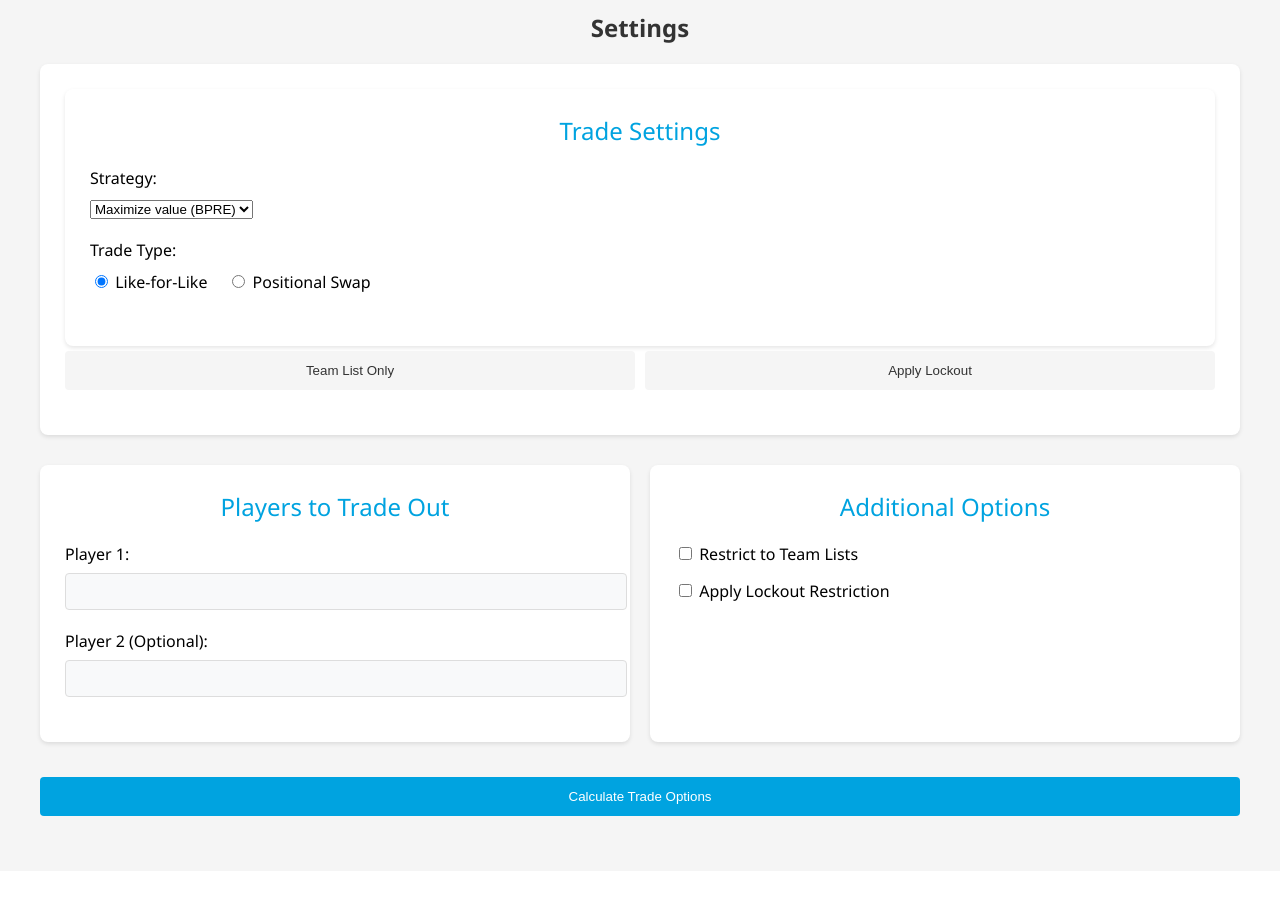
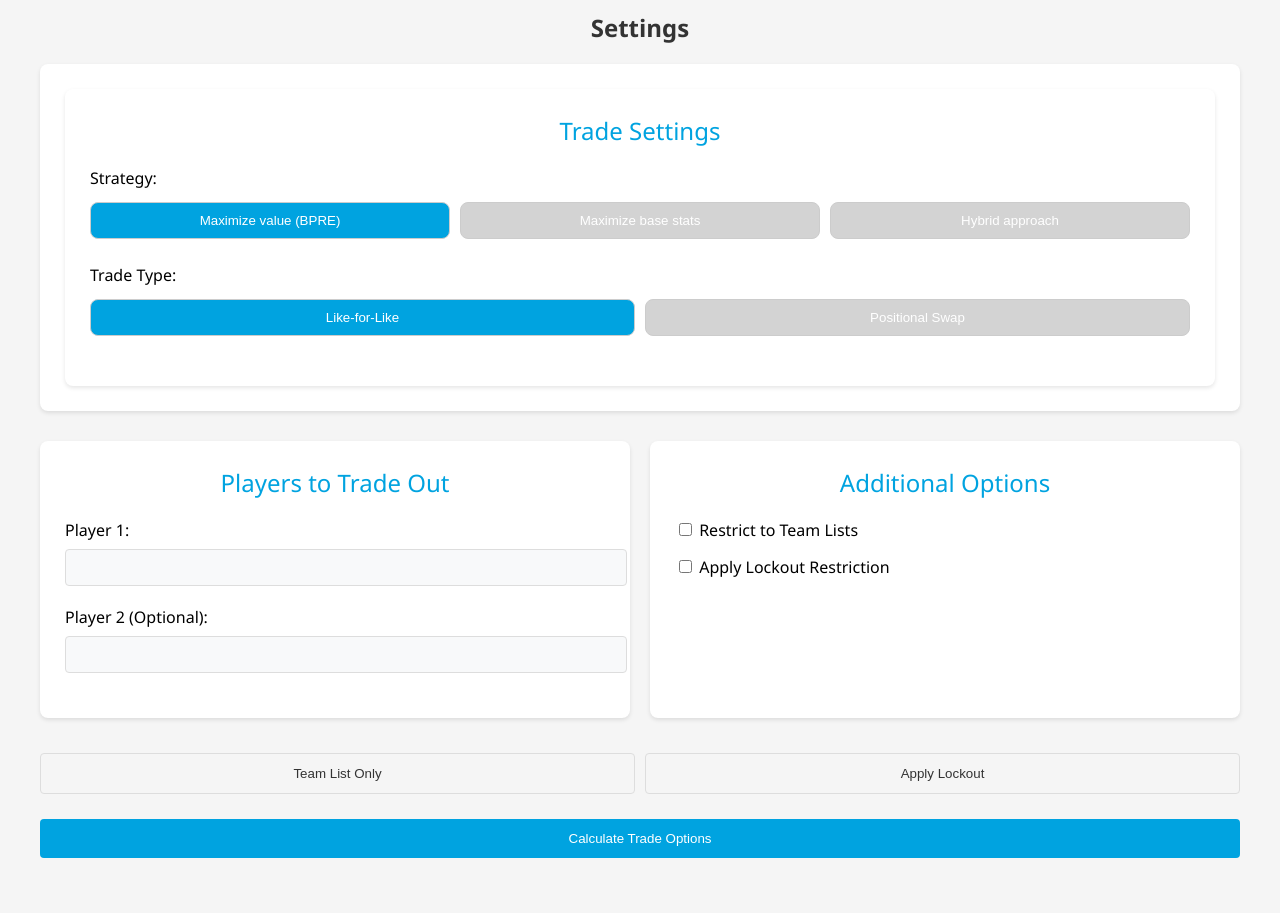
Before and after one commit to rrit5727/fantasy_calc_deployment, a Flask app: page / in a window 1280 px wide. Shown: the part 205-1118 px from the top of the page. Before the commit the page ends 1021 px from the top, so only its background shows below. Run offline with Flask 3, Linux system fonts and the light colour scheme; parts of the project's set-up code (start-up, migrations or seed data) failed here and were passed over; some libraries are stand-ins or nearby versions.

Commit message:
tentative partial fix to updating UI While maintaining trade calculator correct results

```diff
--- a/templates/index.html
+++ b/templates/index.html
@@ -71,6 +71,7 @@
             width: 100%;
             text-align: center;
             margin: 5px 0;
+            transition: background-color 0.3s ease;
         }
 
         button:hover, .button-like:hover {
@@ -80,6 +81,11 @@
         .button-inactive {
             background-color: #f5f5f5;
             color: #333;
+            border: 1px solid #ddd;
+        }
+
+        .button-inactive:hover {
+            background-color: #e8e8e8;
         }
 
         /* Player input sections */
@@ -213,6 +219,19 @@
         .button-row-2 {
             grid-template-columns: repeat(2, 1fr);
         }
+
+        /* For the button styling */
+        .strategy-btn, .trade-type-btn {
+            border-radius: 8px;
+            padding: 10px 15px;
+            background-color: #d3d3d3; /* light grey for unselected */
+            border: 1px solid #ccc;
+        }
+
+        .strategy-btn.selected, .trade-type-btn.selected {
+            background-color: #00A3E0; /* blue for selected */
+            color: white;
+        }
     </style>
     <!-- Hotjar Tracking Code -->
     <script>
@@ -240,33 +259,41 @@
             <div class="settings-panel">
                 <div class="panel">
                     <div class="panel-title">Trade Settings</div>
-                    <div class="form-group">
-                        <label for="strategy">Strategy:</label>
-                        <select id="strategy" name="strategy">
-                            <option value="1">Maximize value (BPRE)</option>
-                            <option value="2">Maximize base stats</option>
-                            <option value="3">Hybrid approach</option>
-                        </select>
+
+                    <!-- Strategy selection using buttons -->
+                    <div class="form-group strategy-group">
+                        <label>Strategy:</label>
+                        <div class="button-row button-row-3">
+                            <button type="button" class="button-like strategy-btn selected" data-strategy="1">Maximize value (BPRE)</button>
+                            <button type="button" class="button-like strategy-btn" data-strategy="2">Maximize base stats</button>
+                            <button type="button" class="button-like strategy-btn" data-strategy="3">Hybrid approach</button>
+                        </div>
+                        <!-- Hidden input to store selected strategy -->
+                        <input type="hidden" id="strategy" name="strategy" value="1">
                     </div>
-                    <div class="form-group">
+
+                    <!-- Trade type selection using buttons -->
+                    <div class="form-group trade-type-group">
                         <label>Trade Type:</label>
-                        <div class="radio-group">
-                            <label>
-                                <input type="radio" id="likeForLike" name="tradeType" value="likeForLike" checked>
-                                Like-for-Like
-                            </label>
-                            <label>
-                                <input type="radio" id="positionalSwap" name="tradeType" value="positionalSwap">
-                                Positional Swap
-                            </label>
+                        <div class="button-row button-row-2">
+                            <button type="button" class="button-like trade-type-btn selected" data-type="likeForLike">Like-for-Like</button>
+                            <button type="button" class="button-like trade-type-btn" data-type="positionalSwap">Positional Swap</button>
+                        </div>
+                        <!-- Hidden input to store selected trade type -->
+                        <input type="hidden" id="tradeType" name="tradeType" value="likeForLike">
+                        <!-- Dropdown for positional swap (initially hidden) -->
+                        <div id="positionSelection" style="display:none;">
+                            <label for="positions">Select Positions for Swap:</label>
+                            <select id="positions" name="positions" multiple>
+                                <option value="HOK">HOK</option>
+                                <option value="HLF">HLF</option>
+                                <option value="CTR">CTR</option>
+                                <option value="WFB">WFB</option>
+                                <option value="EDG">EDG</option>
+                                <option value="MID">MID</option>
+                            </select>
                         </div>
                     </div>
-                </div>
-
-                <!-- You can keep the additional options (if desired) below -->
-                <div class="button-row button-row-2">
-                    <button type="button" class="button-like button-inactive" id="teamListOnly">Team List Only</button>
-                    <button type="button" class="button-like button-inactive" id="applyLockout">Apply Lockout</button>
                 </div>
             </div>
 
@@ -319,6 +346,11 @@
                 </div>
             </div>
 
+            <div class="button-row button-row-2">
+                <button type="button" class="button-like button-inactive" id="teamListOnly">Team List Only</button>
+                <button type="button" class="button-like button-inactive" id="applyLockout">Apply Lockout</button>
+            </div>
+
             <button type="submit">Calculate Trade Options</button>
         </form>
 
@@ -342,18 +374,50 @@
                 }
             });
 
-            // Show/hide position selection based on trade type
-            $('input[name="tradeType"]').change(function() {
-                if ($(this).val() === 'positionalSwap') {
+            // Strategy buttons
+            $('#maximizeValue, #maximizeBase, #hybridApproach').click(function() {
+                // Remove active class from all strategy buttons
+                $('#maximizeValue, #maximizeBase, #hybridApproach').addClass('button-inactive');
+                $(this).removeClass('button-inactive');
+
+                // Update the strategy dropdown to match
+                let strategyMap = {
+                    'maximizeValue': '1',
+                    'maximizeBase': '2',
+                    'hybridApproach': '3'
+                };
+                $('#strategy').val(strategyMap[this.id]);
+            });
+
+            // Trade type buttons
+            $('#likeForLike, #positionalSwap').click(function() {
+                // Remove active class from all trade type buttons
+                $('#likeForLike, #positionalSwap').addClass('button-inactive');
+                $(this).removeClass('button-inactive');
+
+                // Update the radio buttons to match
+                $(`input[name="tradeType"][value="${this.id}"]`).prop('checked', true);
+
+                // Show/hide position selection based on trade type
+                if (this.id === 'positionalSwap') {
                     $('#positionSelection').show();
                 } else {
                     $('#positionSelection').hide();
                 }
             });
 
-            // Show/hide simulate date/time based on lockout restriction
-            $('#applyLockout').change(function() {
-                if ($(this).is(':checked')) {
+            // Additional options buttons
+            $('#teamListOnly').click(function() {
+                $(this).toggleClass('button-inactive');
+                $('#restrictToTeamList').prop('checked', !$(this).hasClass('button-inactive'));
+            });
+
+            $('#applyLockout').click(function() {
+                $(this).toggleClass('button-inactive');
+                let isActive = !$(this).hasClass('button-inactive');
+                $('#applyLockout').prop('checked', isActive);
+
+                if (isActive) {
                     $('#simulateDateTimeGroup').show();
                 } else {
                     $('#simulateDateTimeGroup').hide();
@@ -604,6 +668,26 @@
                     if ($('#player2').val()) checkPlayerLockout($('#player2'));
                 }
             });
+
+            // Handle strategy button clicks.
+            $('.strategy-btn').click(function() {
+                $('.strategy-btn').removeClass('selected');
+                $(this).addClass('selected');
+                $('#strategy').val($(this).data('strategy'));
+            });
+
+            // Handle trade type button clicks.
+            $('.trade-type-btn').click(function() {
+                $('.trade-type-btn').removeClass('selected');
+                $(this).addClass('selected');
+                $('#tradeType').val($(this).data('type'));
+                // Show the positions dropdown only for positional swap.
+                if ($(this).data('type') === 'positionalSwap') {
+                    $('#positionSelection').slideDown();
+                } else {
+                    $('#positionSelection').slideUp();
+                }
+            });
         });
     </script>
 </body>
```
